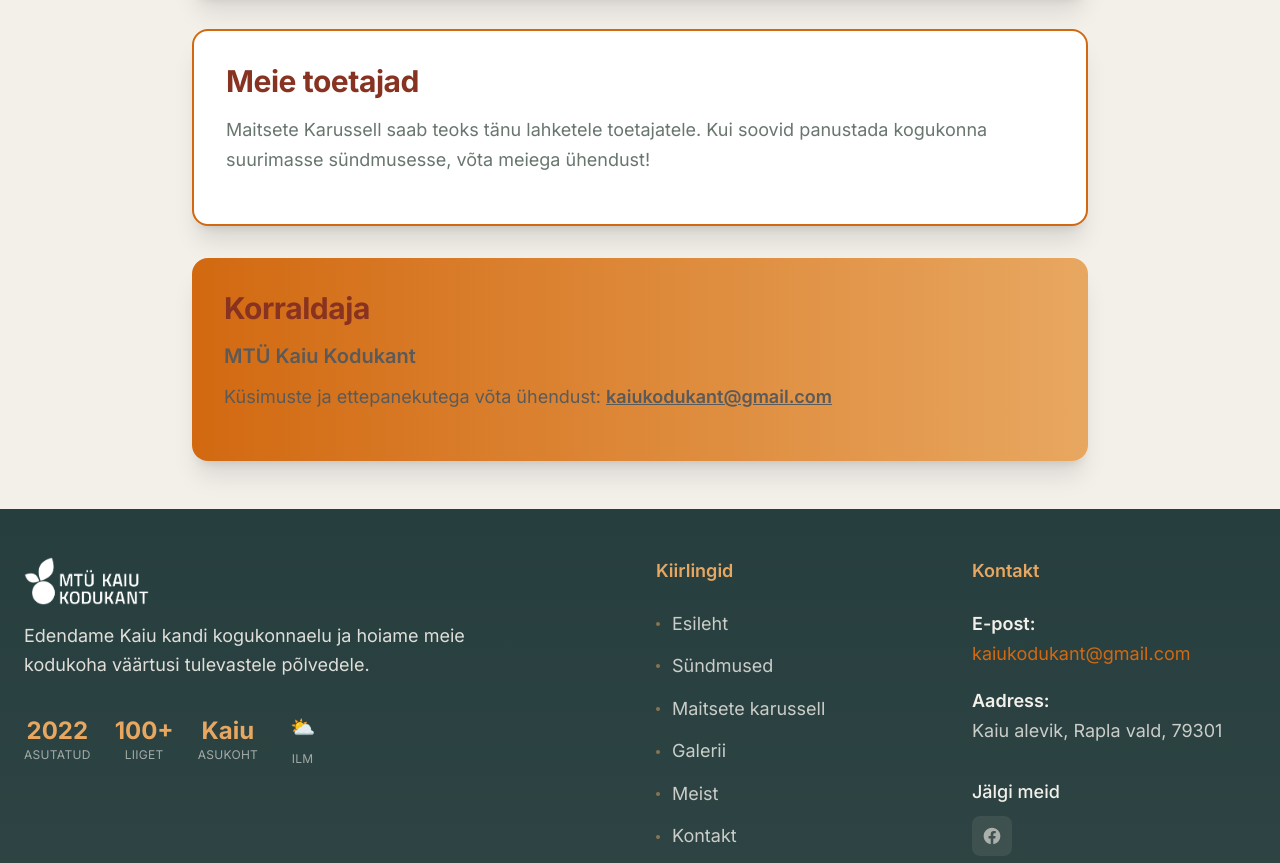
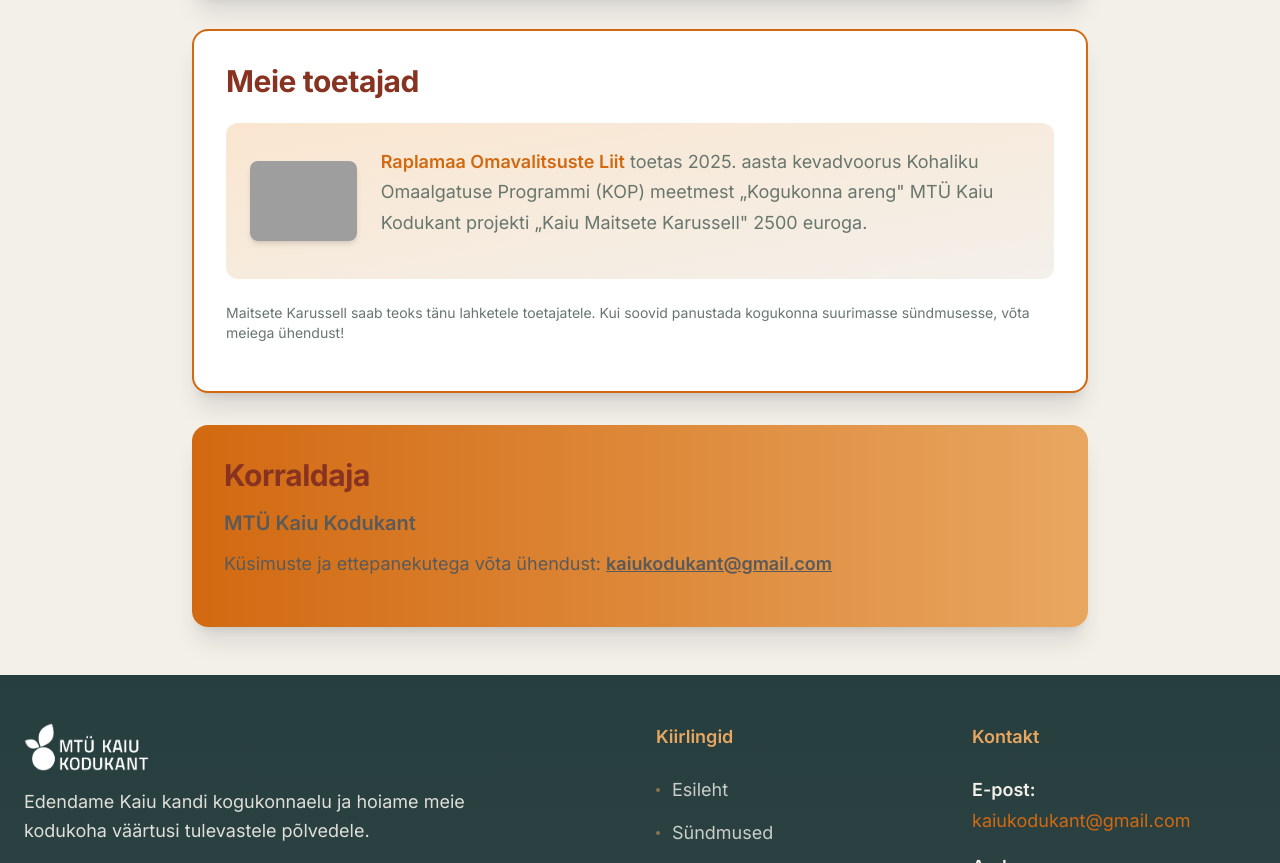
Before and after one commit to kkiisler/kaiu-kodukant-website, a website: page pages/maitsete-karussell.html in a window 1280 px wide. Shown: the part 2130-2993 px from the top of the page. Drawn offline with nearby package versions, Linux system fonts and the light colour scheme; files that its build step writes are made by us from their sources; no server answers; grey boxes are pictures that could not be loaded.

Commit message:
KOP toetus maitsete karusselli lehele

```diff
--- a/pages/maitsete-karussell.html
+++ b/pages/maitsete-karussell.html
@@ -172,8 +172,20 @@
 
                 <!-- Supporters Section -->
                 <div class="bg-white rounded-2xl shadow-xl p-8 mb-8 border-2 border-cinnamon">
-                    <h2 class="text-3xl font-bold mb-4 text-kofta">Meie toetajad</h2>
-                    <p class="text-sirocco">
+                    <h2 class="text-3xl font-bold mb-6 text-kofta">Meie toetajad</h2>
+
+                    <!-- KOP Support -->
+                    <div class="flex flex-col md:flex-row items-center gap-6 mb-6 p-6 bg-gradient-to-br from-brand-light to-silk rounded-xl">
+                        <a href="https://rol.raplamaa.ee/programmid-ja-projektid/kohaliku-omaalgatuse-programm/eelmised-voorud/kop-2025-kevadvoor/" target="_blank" rel="noopener noreferrer" class="flex-shrink-0">
+                            <img src="https://rol.raplamaa.ee/wp-content/uploads/2024/02/Logo_must_vaiksem-scaled.jpg" alt="Raplamaa Omavalitsuste Liit logo" class="h-20 w-auto rounded-lg shadow-md hover:shadow-lg transition-shadow">
+                        </a>
+                        <p class="text-sirocco">
+                            <a href="https://rol.raplamaa.ee/programmid-ja-projektid/kohaliku-omaalgatuse-programm/eelmised-voorud/kop-2025-kevadvoor/" target="_blank" rel="noopener noreferrer" class="text-cinnamon hover:text-apricot font-semibold">Raplamaa Omavalitsuste Liit</a>
+                            toetas 2025. aasta kevadvoorus Kohaliku Omaalgatuse Programmi (KOP) meetmest „Kogukonna areng" MTÜ Kaiu Kodukant projekti „Kaiu Maitsete Karussell" 2500 euroga.
+                        </p>
+                    </div>
+
+                    <p class="text-sirocco text-sm">
                         Maitsete Karussell saab teoks tänu lahketele toetajatele. Kui soovid panustada kogukonna
                         suurimasse sündmusesse, võta meiega ühendust!
                     </p>
```
